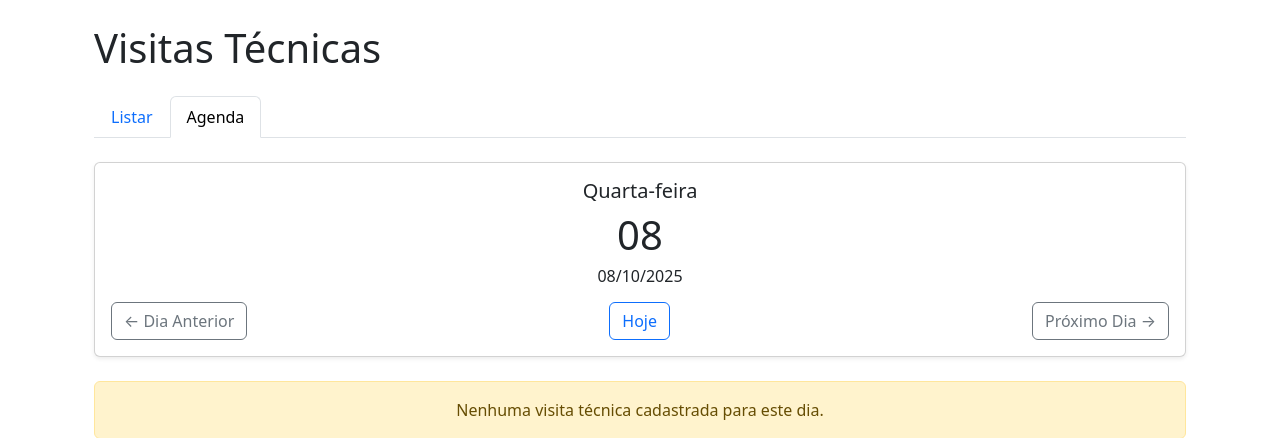
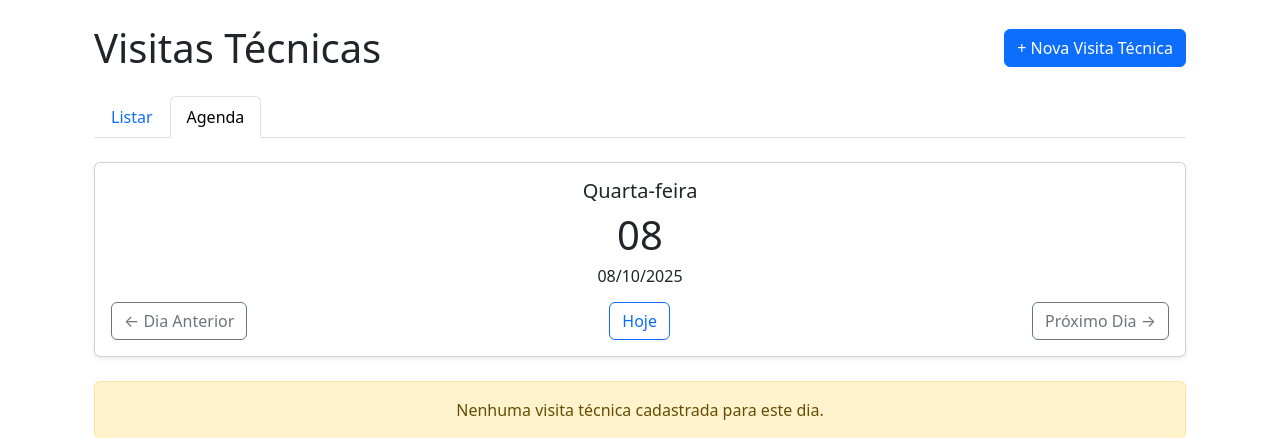
Before and after one commit to SIMPLIMS/projeto, a Django app: page /visita_tecnica/agenda/ in a window 1280 px wide. Shown: the part 56-494 px from the top of the page. Run offline with Django 4.2, Linux system fonts and the light colour scheme; data that the repository does not hold is empty; parts of the project's set-up code (start-up, migrations or seed data) failed here and were passed over; some libraries are stand-ins or nearby versions.

Commit message:
acrescenta o botão para incluir nova visita técnica na tab Agenda

```diff
--- a/templates/simplims_app/visita_tecnica/agenda.html
+++ b/templates/simplims_app/visita_tecnica/agenda.html
@@ -1,8 +1,12 @@
 {% extends "base.html" %}
 {% block content %}
 <div class="container mt-4">
-    <h1 class="mb-4">Visitas Técnicas</h1>
-
+        <div class="d-flex justify-content-between align-items-center mb-4">
+        <h1 class="mb-0">Visitas Técnicas</h1>
+        <a href="{% url 'visita_tecnica_criar' %}" class="btn btn-primary">
+            + Nova Visita Técnica
+        </a>
+    </div>
     <!-- Abas de navegação -->
     <ul class="nav nav-tabs mb-4">
         <li class="nav-item">
```
